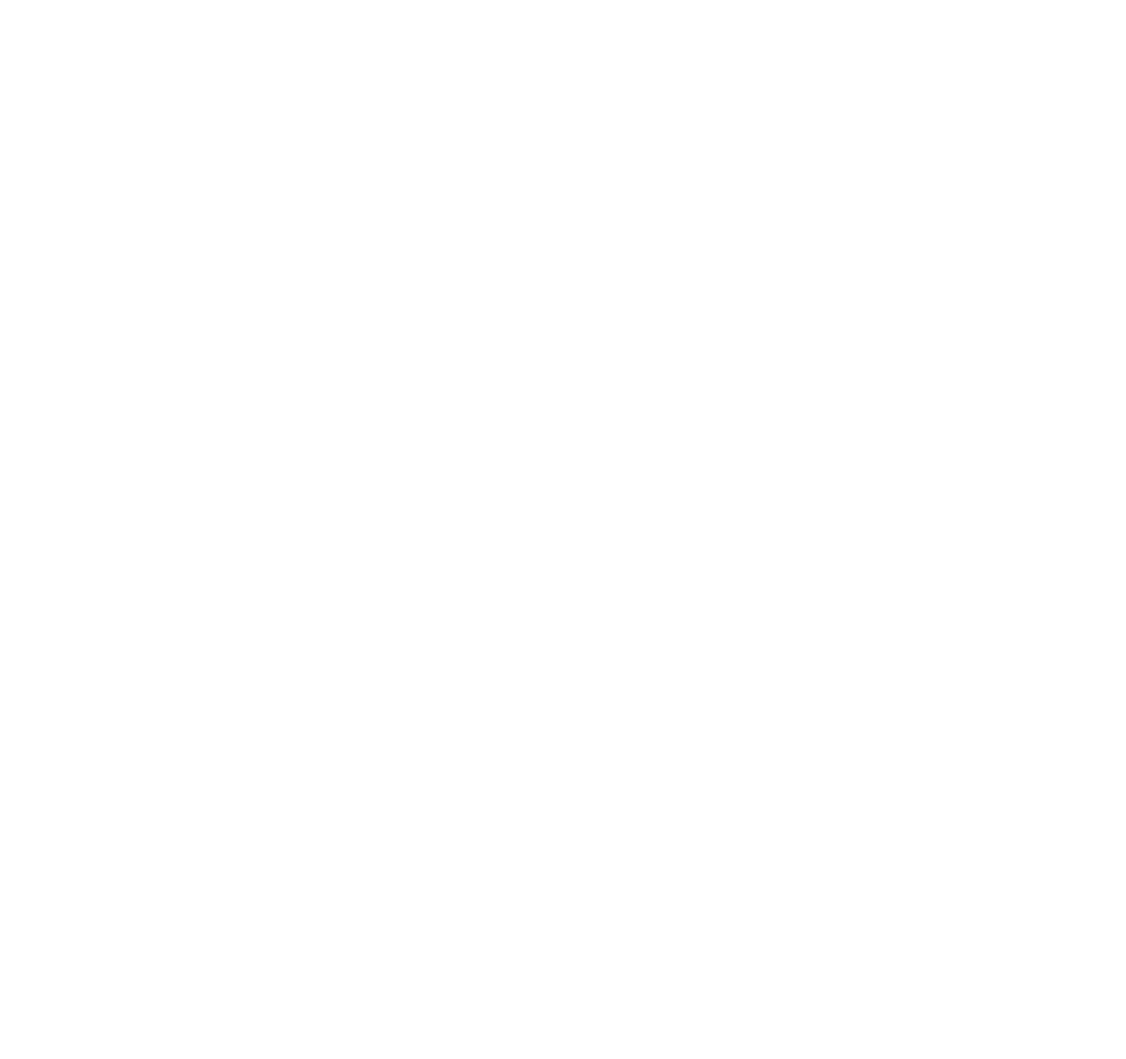
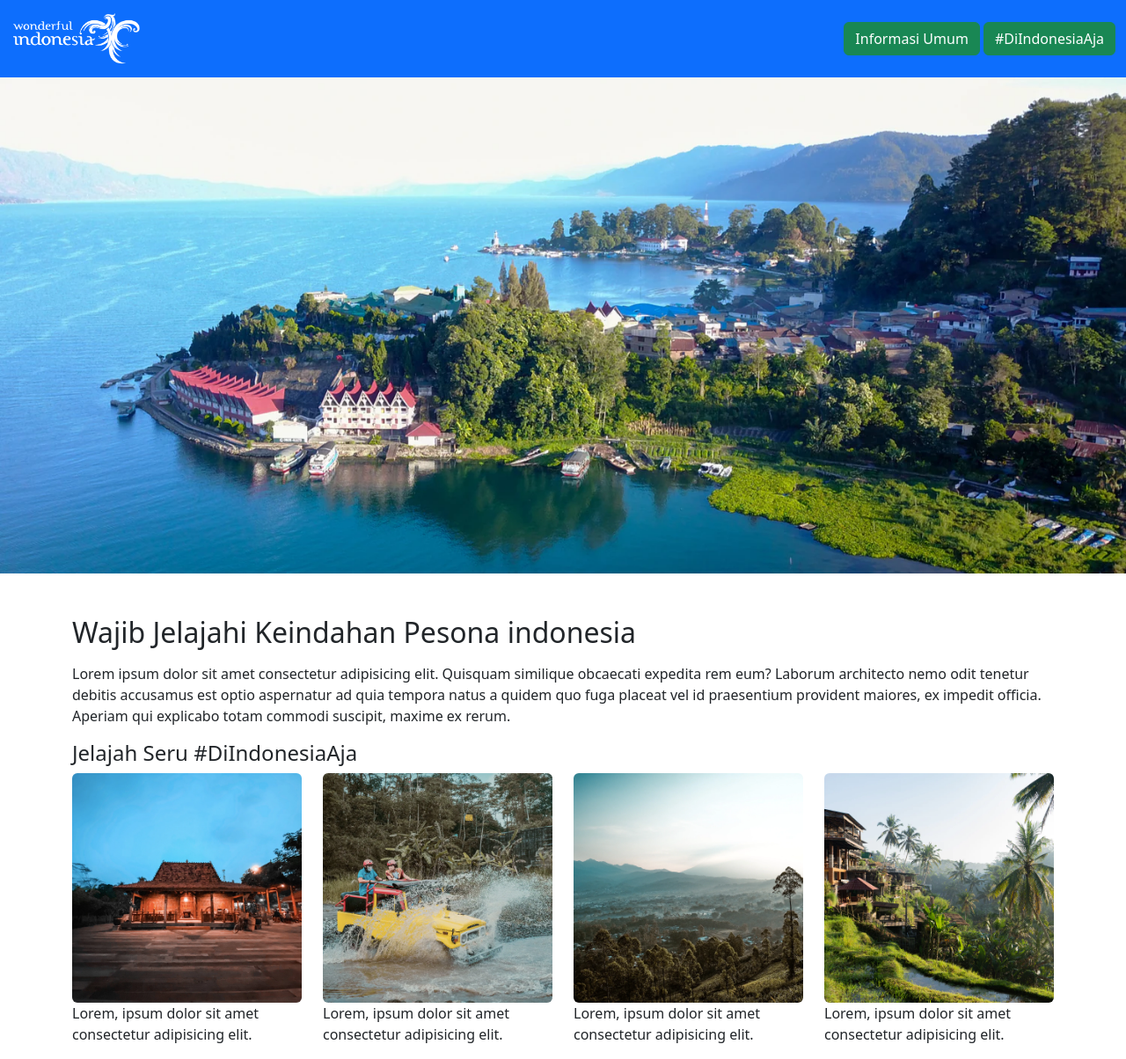
Before and after one commit to George0717/bootstrap, a website: page index.html in a window 1280 px wide. Shown: the whole page at 88% size. Before the commit the page ends 800 px from the top, so only its background shows below. Drawn offline with nearby package versions, Linux system fonts and the light colour scheme.

Commit message:
tambah gambar

```diff
--- a/index.html
+++ b/index.html
@@ -7,7 +7,54 @@
     <link href="https://cdn.jsdelivr.net/npm/bootstrap@5.2.2/dist/css/bootstrap.min.css" rel="stylesheet" integrity="sha384-Zenh87qX5JnK2Jl0vWa8Ck2rdkQ2Bzep5IDxbcnCeuOxjzrPF/et3URy9Bv1WTRi" crossorigin="anonymous">
   </head>
   <body>
+    <nav class="navbar bg-primary">
+      <div class="container-fluid">
+        <a class="navbar-brand" href="#">
+          <img src="img/logo.webp" alt="Bootstrap" width="150px" >
+        </a>
+        <div class="d-flex">
+          <a href="" class="d-flex btn btn-success ">Informasi Umum</a> &nbsp;
+          <a href="" class="d-flex btn btn-success ">#DiIndonesiaAja</a>
+        </div>
+      </div>
+    </nav>
+    <!-- Home Banner -->
+    <img src="img/homepage.webp" alt="" class="img-fluid">
+    <!-- Content -->
+    <div class="container">
+      <div class="row mt-5">
+        <div class="collg-12 col-sm-12 col-xs-12">
+          <h2 class="mb-3">Wajib Jelajahi Keindahan Pesona indonesia</h2>
+          <p>Lorem ipsum dolor sit amet consectetur adipisicing elit. Quisquam similique obcaecati expedita rem eum? Laborum architecto nemo odit tenetur debitis accusamus est optio aspernatur ad quia tempora natus a quidem quo fuga placeat vel id praesentium provident maiores, ex impedit officia. Aperiam qui explicabo totam commodi suscipit, maxime ex rerum.
 
+          </p>
+          <div class="row">
+            <div class="col-lg-12 col-sm-12 col-xs-12">
+              <h4>Jelajah Seru #DiIndonesiaAja</h4>
+              <div class="row">
+                <div class="col-lg-3 col-sm-6 col-xs-12">
+                  <img src="img/jelajah1.webp" alt="" class="img img-fluid rounded">
+                  <p>Lorem, ipsum dolor sit amet consectetur adipisicing elit.</p>
+                </div>
+                <div class="col-lg-3 col-sm-6 col-xs-12">
+                  <img src="img/jelajah2.webp" alt="" class="img img-fluid rounded">
+                  <p>Lorem, ipsum dolor sit amet consectetur adipisicing elit.</p>
+                </div>
+                <div class="col-lg-3 col-sm-6 col-xs-12">
+                  <img src="img/jelajah3.webp" alt="" class="img img-fluid rounded">
+                  <p>Lorem, ipsum dolor sit amet consectetur adipisicing elit.</p>
+                </div>
+                <div class="col-lg-3 col-sm-6 col-xs-12">
+                  <img src="img/jelajah4.webp" alt="" class="img img-fluid rounded">
+                  <p>Lorem, ipsum dolor sit amet consectetur adipisicing elit.</p>
+                </div>
+              </div>
+            </div>
+          </div>
+
+        </div>
+      </div>
+    </div>
     <script src="https://cdn.jsdelivr.net/npm/bootstrap@5.2.2/dist/js/bootstrap.bundle.min.js" integrity="sha384-OERcA2EqjJCMA+/3y+gxIOqMEjwtxJY7qPCqsdltbNJuaOe923+mo//f6V8Qbsw3" crossorigin="anonymous"></script>
   </body>
 </html>
```
Also changed, not shown: Embed-code-video.txt (added, +7 -0 lines), img/banner.webp (added), img/homepage.webp (added), img/jelajah1.webp (added), img/jelajah2.webp (added), img/jelajah3.webp (added), img/jelajah4.webp (added), img/logo.webp (added), soal-kuis.jpg (added).
